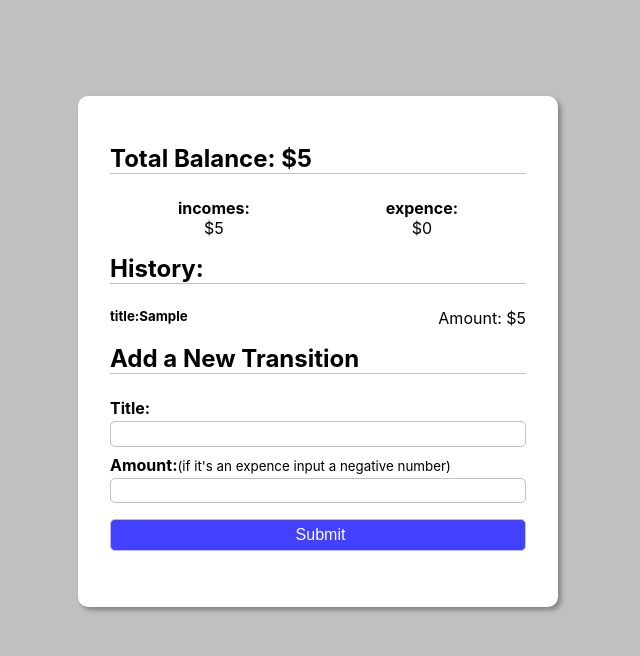
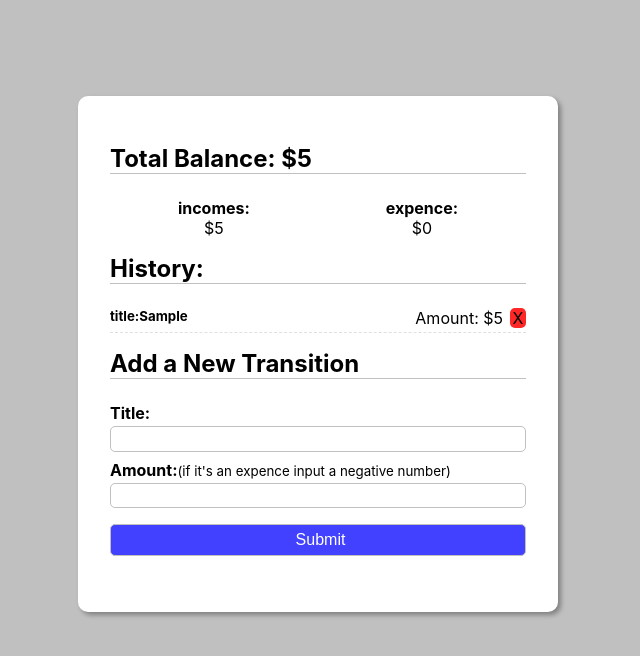
Before and after one commit to amirbt13/expence-tracker, a React (Create React App) app: page / in a window 1280 px wide. Both pictures are taken after typing "Sample", "5" into the empty fields and a click on the input 640 px from the left and 515 px from the top of the page. Shown: the top 656 px of the page, without its empty margins (322-962 px from the left). Built offline with nearby package versions, Linux system fonts and the light colour scheme; the HTML template or start-up script is replaced by a standard one.

Commit message:
removing a History Item feature added

```diff
--- a/src/App.css
+++ b/src/App.css
@@ -40,6 +40,25 @@
 .historyItem {
    display: flex;
    justify-content: space-between;
+   margin-top: 4px;
+   border-bottom: 1px dashed rgb(224, 224, 224);
+   padding-bottom: 4px;
+}
+
+.historyItem>span {
+   display: flex;
+   flex-direction: row;
+}
+
+.removeBtn {
+   width: 1rem;
+   background-color: rgb(255, 38, 38);
+   margin-left: 7px;
+   display: flex;
+   justify-content: center;
+   cursor: pointer;
+   border-radius: 5px;
+   align-items: center;
 }
 
 .addSection label {
--- a/src/App.js
+++ b/src/App.js
@@ -19,7 +19,7 @@ function App() {
 
         <Balance totalBalance={totalBalance} setTotalBalance={setTotalBalance} balance={balance}/>
 
-        <History balance={balance}/>
+        <History balance={balance} setBalance={setBalance}/>
 
         <AddSection totalBalance={totalBalance} balance={balance} setBalance={setBalance}/>
 
--- a/src/components/AddSection.js
+++ b/src/components/AddSection.js
@@ -24,7 +24,7 @@ const AddSection = ({balance, setBalance, totalBalance}) => {
    const submitHandler = (event) => {
       event.preventDefault()
 
-      if(totalBalance + transition.amount >= 0){
+      if(totalBalance + +transition.amount >= 0){
       setBalance(prevBalance => {
          return [
             ...prevBalance,
@@ -48,6 +48,7 @@ const AddSection = ({balance, setBalance, totalBalance}) => {
       })
     }
       console.log(balance)
+      console.log(totalBalance)
    }
 
 
--- a/src/components/Balance.js
+++ b/src/components/Balance.js
@@ -10,6 +10,10 @@ const Balance = ({ balance, totalBalance, setTotalBalance }) => {
   useEffect(() => {
     setTotalBalance(balance.reduce(getSum, 0))
   }, [balance, setTotalBalance])
+
+  useEffect(() => {
+    if(totalBalance < 0){setTotalBalance(0)}
+  }, [totalBalance, setTotalBalance])
 
   //const totalBalance = balance.reduce(getSum, 0)
 
--- a/src/components/History.js
+++ b/src/components/History.js
@@ -3,11 +3,18 @@ import React from 'react'
 // Component
 import HistoryItem from './HistoryItem'
 
-const History = ({ balance }) => {
+const History = ({ balance, setBalance }) => {
+
+    const removeHandler = (id) => {
+    const newBalance = balance.filter(transition => transition.id !== id)
+    setBalance([...newBalance])
+  }
+
+
   return (
     <div className='history'>
       <h2>History:</h2>
-       {balance.map(transition => <HistoryItem key={transition.id} transition={transition}/>)}
+       {balance.map(transition => <HistoryItem key={transition.id} transition={transition} removeHandler={()=>removeHandler(transition.id)}/>)}
     </div>
   )
 }
--- a/src/components/HistoryItem.js
+++ b/src/components/HistoryItem.js
@@ -1,10 +1,12 @@
 import React from 'react'
 
-const HistoryItem = ({ transition }) => {
+const HistoryItem = ({ transition, removeHandler }) => {
   return (
     <div className='historyItem'>
       <h5>title:{transition.title}</h5>
-      <span>Amount: ${transition.amount}</span>
+      <span>
+        <span>Amount: ${transition.amount}</span><span className='removeBtn' onClick={(event)=>removeHandler(event.target.id)}>X</span>
+      </span>
     </div>
   )
 }
```
